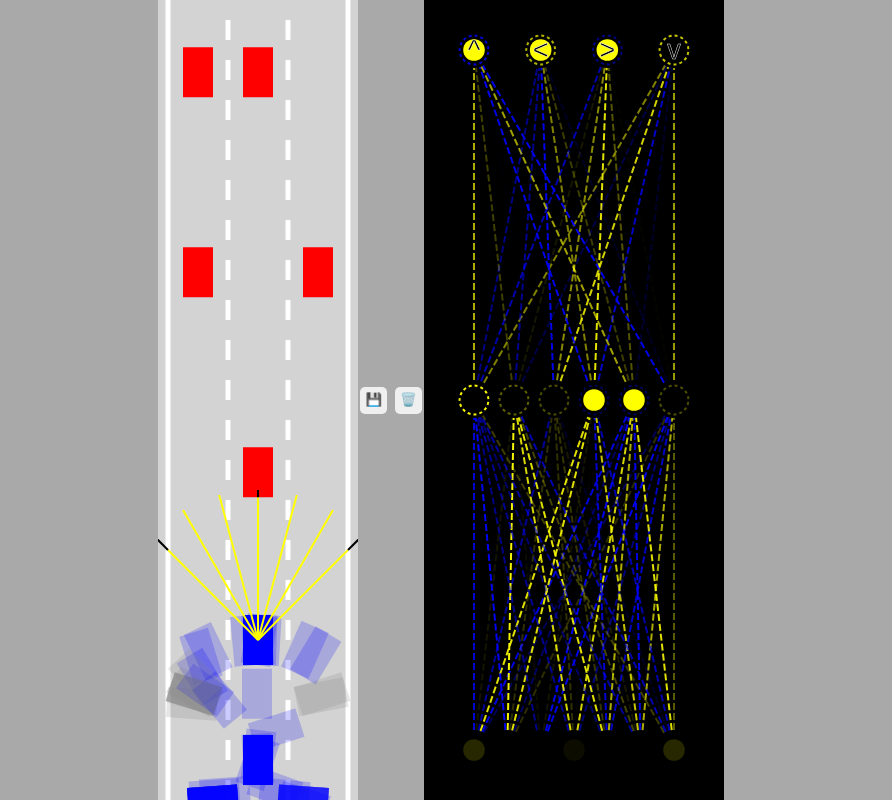
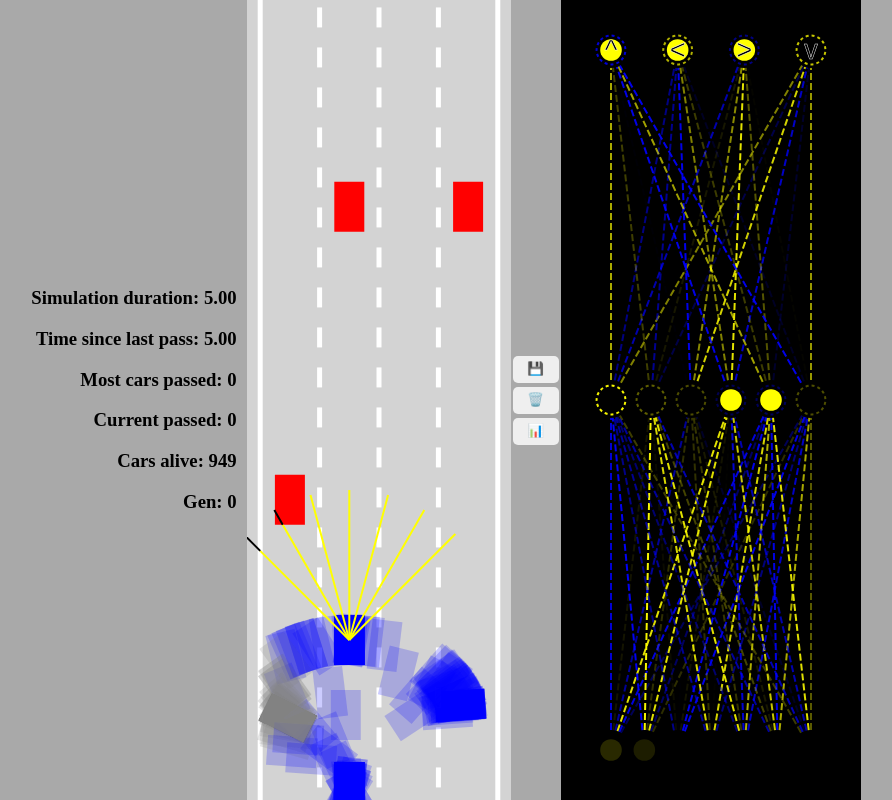
Before and after one commit to mattz608/ML_Car, a plain HTML site: page index.html in a window 1280 px wide. Shown: the whole page, without its empty margins (199-1091 px from the left). Drawn offline with Linux system fonts and the light colour scheme; animation ran at ten frames a second.

Commit message:
BarChart; Simulation stats; Generate traffic

```diff
--- /dev/null
+++ b/barChart.js
@@ -0,0 +1,76 @@
+class BarChart {
+    constructor(options) {
+        this.options = options;
+        this.canvas = options.canvas;
+        this.ctx = this.canvas.getContext("2d");
+        this.colors = options.colors;
+        this.simStats = options.data;
+        this.maxValue = Math.max(...this.simStats.carsPassedPerGeneration);
+    }
+
+    update(bestCar)
+    {
+        this.maxValue = Math.max(...this.simStats.carsPassedPerGeneration);
+    }
+
+    drawLine(ctx, startX, startY, endX, endY,color){
+        ctx.save();
+        ctx.strokeStyle = color;
+        ctx.beginPath();
+        ctx.moveTo(startX,startY);
+        ctx.lineTo(endX,endY);
+        ctx.stroke();
+        ctx.restore();
+    }
+
+    drawGridLines() {
+        var canvasHeight = this.canvas.height;
+        var canvasWidth = this.canvas.width;
+
+        for (let gridValue = 0; gridValue < this.maxValue; gridValue += this.options.gridScale)
+        {
+            var gridY = canvasHeight * (1 - gridValue / this.maxValue);
+            this.drawLine(this.ctx, 0, gridY, canvasWidth, gridY, this.options.gridColor);
+
+            this.ctx.save()
+            this.ctx.fillStyle = this.options.gridColor;
+            this.ctx.textBaseline = "bottom";
+            this.ctx.font = "bold 10px Arial";
+            this.ctx.fillText(gridValue, 0, gridY - 2);
+            this.ctx.restore();
+        }
+    }
+
+    drawBar(ctx, upperLeftCornerX, upperLeftCornerY, width, height,color){
+        ctx.save();
+        ctx.fillStyle=color;
+        ctx.fillRect(upperLeftCornerX,upperLeftCornerY,width,height);
+        ctx.restore();
+    }
+
+    drawBars() {
+        var canvasHeight = this.canvas.height;
+        var canvasWidth = this.canvas.width;
+
+        var numBars = this.simStats.carsPassedPerGeneration.length;
+        var barSize = canvasWidth / numBars;
+
+        for (let i = 0; i < numBars; i++) {
+            var barHeight = Math.round(canvasHeight * this.simStats.carsPassedPerGeneration[i] / this.maxValue);
+
+            this.drawBar(
+                this.ctx,
+                i * barSize,
+                canvasHeight - barHeight,
+                barSize,
+                barHeight,
+                getRGBA((this.simStats.carsPassedPerGeneration[i] - this.maxValue / 2) / ( this.maxValue / 2))
+            );
+        }
+    }
+
+    draw() {
+        this.drawGridLines();
+        this.drawBars();
+    }
+}
--- a/car.js
+++ b/car.js
@@ -21,12 +21,23 @@ class Car {
             );
         }
         this.controls = new Controls(controlType);
+
+        this.carsPassed = 0;
+        this.lastTimePassedCar = Date.now();
     }
 
-    update(roadBorders, traffic) {
+    update(roadBorders, traffic, trafficDeleted=0) {
         if (!this.damaged) {
             this.#move();
             this.polygon = this.#createPolygon();
+
+            let numTrafficPassed = traffic.length - traffic.filter(t => t.y < this.y).length + trafficDeleted;
+            if (this.carsPassed < numTrafficPassed)
+            {
+                this.carsPassed = numTrafficPassed;
+                this.lastTimePassedCar = Date.now();
+            }
+
             this.damaged = this.#assessDamage(roadBorders, traffic);
         }
 
--- a/index.html
+++ b/index.html
@@ -4,12 +4,22 @@
     <link rel="stylesheet" href="style.css">
 </head>
 <body>
+    <div style="margin: 10px; text-align:right">
+        <h3 id="simulationTimer">Simulation duration: 0</h3>
+        <h3 id="bestCarTimer">0</h3>
+        <h3 id="mostCarsPassed">Most cars passed: 0</h3>
+        <h3 id="currentMostCarsPassed">Current passed: 0</h3>
+        <h3 id="carsAlive">Cars alive: 0</h3>
+        <h3 id="genCounter">Gen: 0</h3>
+    </div>
     <canvas id="carCanvas"></canvas>
-    <div id=""verticalButtons">
+    <div id="verticalButtons">
         <button onclick="save()">💾</button>
         <button onclick="discard()">🗑️</button>
+        <button id="drawBarChartButton" onclick="drawBarChart()">📊</button>
     </div>
     <canvas id="networkCanvas"></canvas>
+    <canvas id="barChartCanvas"></canvas>
     <script src="network.js"></script>
     <script src="visualizer.js"></script>
     <script src="controls.js"></script>
@@ -17,6 +27,8 @@
     <script src="utils.js"></script>
     <script src="road.js"></script>
     <script src="car.js"></script>
+    <script src="simStats.js"></script>
+    <script src="barChart.js"></script>
     <script src="main.js"></script>
 </body>
 </html>
--- a/main.js
+++ b/main.js
@@ -1,51 +1,110 @@
 const carCanvas = document.getElementById("carCanvas");
-carCanvas.width = 200;
 const networkCanvas = document.getElementById("networkCanvas");
 networkCanvas.width = 300;
 
 const carCtx = carCanvas.getContext("2d");
 const networkCtx = networkCanvas.getContext("2d");
-const road = new Road(carCanvas.width/2, carCanvas.width*0.9)
 
-const N = 200;
-const cars = generateCars(N);
+let laneCount = 4;
+carCanvas.width = laneCount * 66;
+
+const road = new Road(carCanvas.width/2, carCanvas.width*0.9, laneCount);
+
+const N = 1000;
+let cars = generateCars(N);
+
 let bestCar = cars[0];
 if (localStorage.getItem("bestBrain")) {
     for (let i = 0; i < cars.length; i++) {
         cars[i].brain = JSON.parse(localStorage.getItem("bestBrain"));;
         if (i != 0) {
-            NeuralNetwork.mutate(cars[i].brain, 0.1);
+            NeuralNetwork.mutateLinear(cars[i].brain, 0.2);
         }
     }
 }
 
-const traffic = [
-    new Car(road.getLaneCenter(1), -100, 30, 50, "DUMMY", 2),
-    new Car(road.getLaneCenter(0), -300, 30, 50, "DUMMY", 2),
-    new Car(road.getLaneCenter(2), -300, 30, 50, "DUMMY", 2),
-    new Car(road.getLaneCenter(0), -500, 30, 50, "DUMMY", 2),
-    new Car(road.getLaneCenter(1), -500, 30, 50, "DUMMY", 2),
-    new Car(road.getLaneCenter(1), -700, 30, 50, "DUMMY", 2),
-    new Car(road.getLaneCenter(2), -700, 30, 50, "DUMMY", 2),
-];
+const incrementalTrafficGenerationRowCount = 4;
+let traffic = generateTraffic(incrementalTrafficGenerationRowCount);
+let lastTraffic = traffic.find(t => t.y == Math.min(...traffic.map(t2 => t2.y)));
+let trafficDeleted = 0;
+
+let simStats = new SimStats();
+simStats.carsPassedPerGeneration.push(0);
+
+document.getElementById("genCounter").innerText = "Gen: " + simStats.generation;
+
+// Bar chart
+let barChartCanvas = document.getElementById("barChartCanvas");
+let barChartContext = barChartCanvas.getContext("2d");
+let drawBarChartEnabled = false;
+barChartContext.canvas.width = 0;
+let barChart = new BarChart({
+    canvas: barChartCanvas,
+    colors: ["#ffffff"],
+    data: simStats,
+    gridScale: 10,
+    gridColor: "#ffffff"
+});
 
 animate();
 
 function save() {
     localStorage.setItem("bestBrain", JSON.stringify(bestCar.brain));
+
+    simStats.generation += 1;
+    localStorage.setItem("simStats", JSON.stringify(simStats));
+    window.location.reload();
 }
 
 function discard() {
     localStorage.removeItem("bestBrain");
+    localStorage.removeItem("simStats");
+    window.location.reload();
+}
+
+function drawBarChart() {
+    drawBarChartEnabled = drawBarChartEnabled == false;
+    barChartContext.canvas.width = drawBarChartEnabled ? 600 : 0;
+    barChartContext.canvas.height = drawBarChartEnabled ? 600 : 0;
 }
 
 function generateCars(N) {
     const cars = [];
-    for (let i = 1; i < N; i++) {
-        cars.push(new Car(road.getLaneCenter(1), 100, 30, 50, "AI"));
+    for (let i = 0; i < N; i++) {
+        cars.push(new Car(road.getLaneCenter(1), 100, 30, 50, "AI", 4));
     }
 
     return cars;
+}
+
+function generateTraffic(N, start=-100)
+{
+    const traffic = [];
+    let currentY = start;
+
+    for (let i = 0; i < N; i++) {
+        let availableLanes = Array.from(Array(laneCount).keys());
+        let numCars = Math.floor(Math.random() * (laneCount - 1) + 1);
+        for (let j = 0; j < numCars; j++) {
+            traffic.push(
+                new Car(
+                    road.getLaneCenter(
+                        availableLanes.splice(Math.floor(Math.random() * availableLanes.length), 1)[0]
+                    ),
+                    currentY,
+                    30,
+                    50,
+                    "DUMMY",
+                    2
+                )
+            )
+        }
+
+        currentY -= Math.floor(200 + Math.random() * 100);
+
+    }
+
+    return traffic;
 }
 
 function animate(time) {
@@ -55,13 +114,37 @@ function animate(time) {
     }
 
     for (let i = 0; i < cars.length; i++) {
-        cars[i].update(road.borders, traffic);
+        cars[i].update(road.borders, traffic, trafficDeleted);
     }
-    bestCar = cars.find(
-        c => c.y == Math.min(
-            ...cars.map(c2 => c2.y)
-        )
-    );
+
+    simStats.update(bestCar);
+
+    barChart.update();
+
+    // Update displayed stats
+    document.getElementById("bestCarTimer").innerText =
+        "Time since last pass: " + ((Date.now() - bestCar.lastTimePassedCar) / 1000).toFixed(2);
+    document.getElementById("simulationTimer").innerText =
+        "Simulation duration: " + ((Date.now() - simStats.timeStarted) / 1000).toFixed(2);
+    document.getElementById("mostCarsPassed").innerText =
+        "Most cars passed: " + simStats.mostCarsPassed;
+    document.getElementById("carsAlive").innerText =
+        "Cars alive: " + cars.filter(c => !c.damaged).length;
+    document.getElementById("currentMostCarsPassed").innerText =
+        "Current passed: " + bestCar.carsPassed;
+    if (Date.now() - bestCar.lastTimePassedCar > 6000)
+    {
+        debugger;
+    }
+
+    // Determine best car
+    let mostCarsPassed = Math.max(...cars.map(c => c.carsPassed));
+    let candidateCars = cars.filter(c => c.carsPassed == mostCarsPassed);
+    newBestCar = candidateCars.find(c => c.y == Math.min(...candidateCars.map(c2 => c2.y)));
+    bestCar = newBestCar;
+
+    // Get rid of unnecessary cars
+    cars = cars.filter(c => c.y <= bestCar.y || Math.abs(c.y - bestCar.y) < 250 || c.carsPassed == mostCarsPassed);
 
     // Resize canvases to be height of the screen
     carCanvas.height = window.innerHeight;
@@ -87,9 +170,38 @@ function animate(time) {
     carCtx.globalAlpha = 1;
     bestCar.draw(carCtx, "blue", true);
 
+    if (drawBarChartEnabled) {
+        barChart.draw();
+    }
+
     carCtx.restore();
+
+    // Manage traffic generation and clean-up
+    if (Math.abs(bestCar.y - lastTraffic.y) < 500) {
+        trafficDeleted += traffic.length;
+        traffic = traffic.filter(t => t.y < bestCar.y || Math.abs(t.y - bestCar.y) < 500);
+        trafficDeleted -= traffic.length; // Super ugly way of keeping track of this... but oh well
+
+        traffic.push(...generateTraffic(incrementalTrafficGenerationRowCount, lastTraffic.y - 200));
+        lastTraffic = traffic.find(t => t.y == Math.min(...traffic.map(t2 => t2.y)));
+    }
 
     networkCtx.lineDashOffset=time/50;
     Visualizer.drawNetwork(networkCtx, bestCar.brain);
-    requestAnimationFrame(animate);
+
+    // Check if we should go on to next generation
+    reloadIfDone();
+
+    if (bestCar.carsPassed < traffic.length || bestCar.y > lastTraffic.y - 10 * bestCar.height)
+    {
+        requestAnimationFrame(animate);
+    }
 }
+
+function reloadIfDone() {
+    let stuckInTraffic = Date.now() - bestCar.lastTimePassedCar > 5000 && bestCar.y > lastTraffic.y; // best car is stuck in traffic for more than 5 seconds
+    //let pastTraffic = bestCar.y + (10 * bestCar.height) < lastTraffic.y; // best car has passed all traffic and survived for 10 more car lengths
+    if (stuckInTraffic) {
+        save();
+    }
+}
--- a/network.js
+++ b/network.js
@@ -25,7 +25,7 @@ class NeuralNetwork {
         return outputs;
     }
 
-    static mutate(network, amount=1) {
+    static mutateLinear(network, amount=1) {
         network.levels.forEach(level => {
             for (let i = 0; i < level.biases.length; i++) {
                 level.biases[i] = lerp(
--- /dev/null
+++ b/simStats.js
@@ -0,0 +1,22 @@
+
+class SimStats {
+    constructor() {
+        this.generation = 0;
+        this.timeStarted = Date.now();
+        this.mostCarsPassed = 0;
+        this.carsPassedPerGeneration = [];
+
+        if (localStorage.getItem("simStats"))
+        {
+            let savedState = JSON.parse(localStorage.getItem("simStats"));
+            for (let prop in savedState) {
+                this[prop] = savedState[prop];
+            }
+        }
+    }
+
+    update(bestCar) {
+        this.mostCarsPassed = Math.max(this.mostCarsPassed, bestCar.carsPassed);
+        this.carsPassedPerGeneration[this.carsPassedPerGeneration.length-1] = bestCar.carsPassed;
+    }
+}
--- a/style.css
+++ b/style.css
@@ -10,7 +10,9 @@ body {
 #verticalButtons {
     display: flex;
     flex-direction: column;
+    width: 50px;
 }
+
 
 button {
     border: none;
@@ -28,7 +30,6 @@ button:hover {
     background: black;
 }
 
-
 #carCanvas {
     background: lightgray;
 }
```
